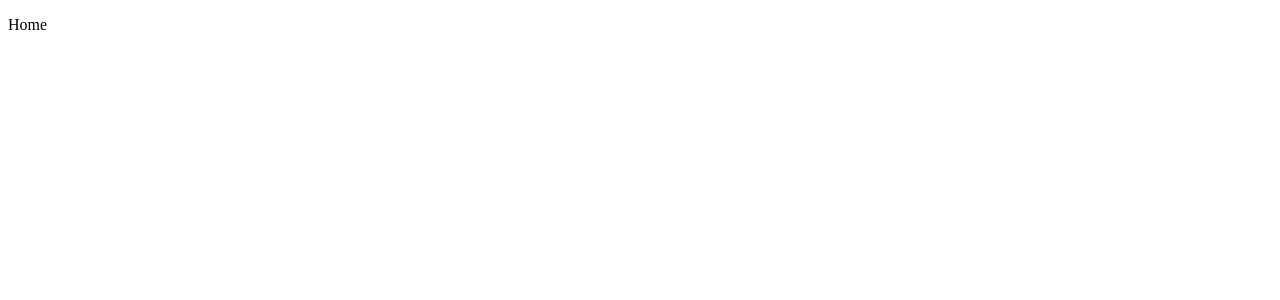
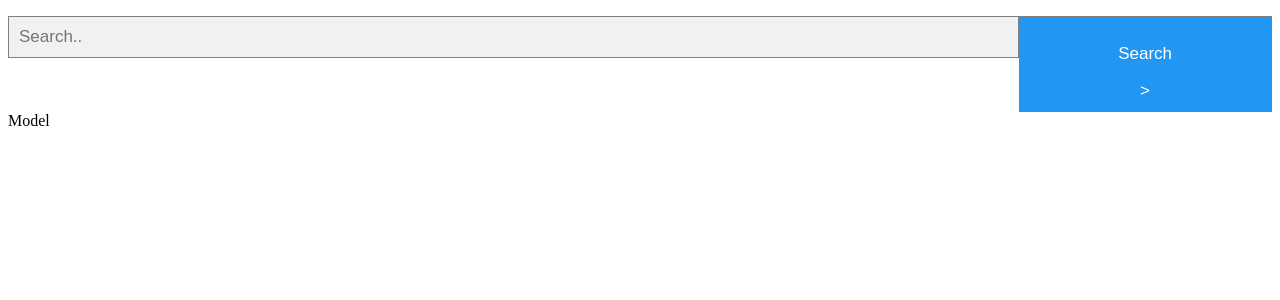
Before and after one commit to andrewchen349/nbamlui, a Flask app: page / in a window 1280 px wide. Before the commit the part shown is almost empty. Shown: the top 300 px of the page. Run offline with Flask 2, Linux system fonts and the light colour scheme.

Commit message:
added searchbar

```diff
--- a/app.py
+++ b/app.py
@@ -1,9 +1,9 @@
 from flask import Flask, render_template
-app = Flask(__name__)
+app = Flask(__name__, static_folder="./static")
 
 @app.route("/")
 def hello():
   return render_template("home.html")
 
 if __name__ == "__main__":
-  app.run()
+  app.run(debug=True)
--- /dev/null
+++ b/static/styles/main.css
@@ -0,0 +1,26 @@
+* {
+  box-sizing: border-box;
+}
+
+/* Style the search field */
+form.example input[type=text] {
+  padding: 10px;
+  font-size: 17px;
+  border: 1px solid grey;
+  float: left;
+  width: 80%;
+  background: #f1f1f1;
+}
+
+/* Style the submit button */
+form.example button {
+  float: left;
+  width: 20%;
+  padding: 10px;
+  background: #2196F3;
+  color: white;
+  font-size: 17px;
+  border: 1px solid grey;
+  border-left: none; /* Prevent double borders */
+  cursor: pointer;
+}
--- a/templates/home.html
+++ b/templates/home.html
@@ -3,8 +3,19 @@
   <head>
     <meta charset="utf-8">
     <title>Home Page</title>
+    <link rel="stylesheet" type= "text/css" href= "{{ url_for('static', filename='styles/main.css') }}">
   </head>
   <body>
-    <p> Home </p>
+    <!-- Search Bar For Players -->
+    <form class="example" action="action_page.php">
+      <input type="text" placeholder="Search.." name="search">
+      <button type="submit">
+        <p>Search</p>>
+      </button>
+    </form>
+
+    <div>
+      <p>Model</p>
+    </div>
   </body>
 </html>
```
